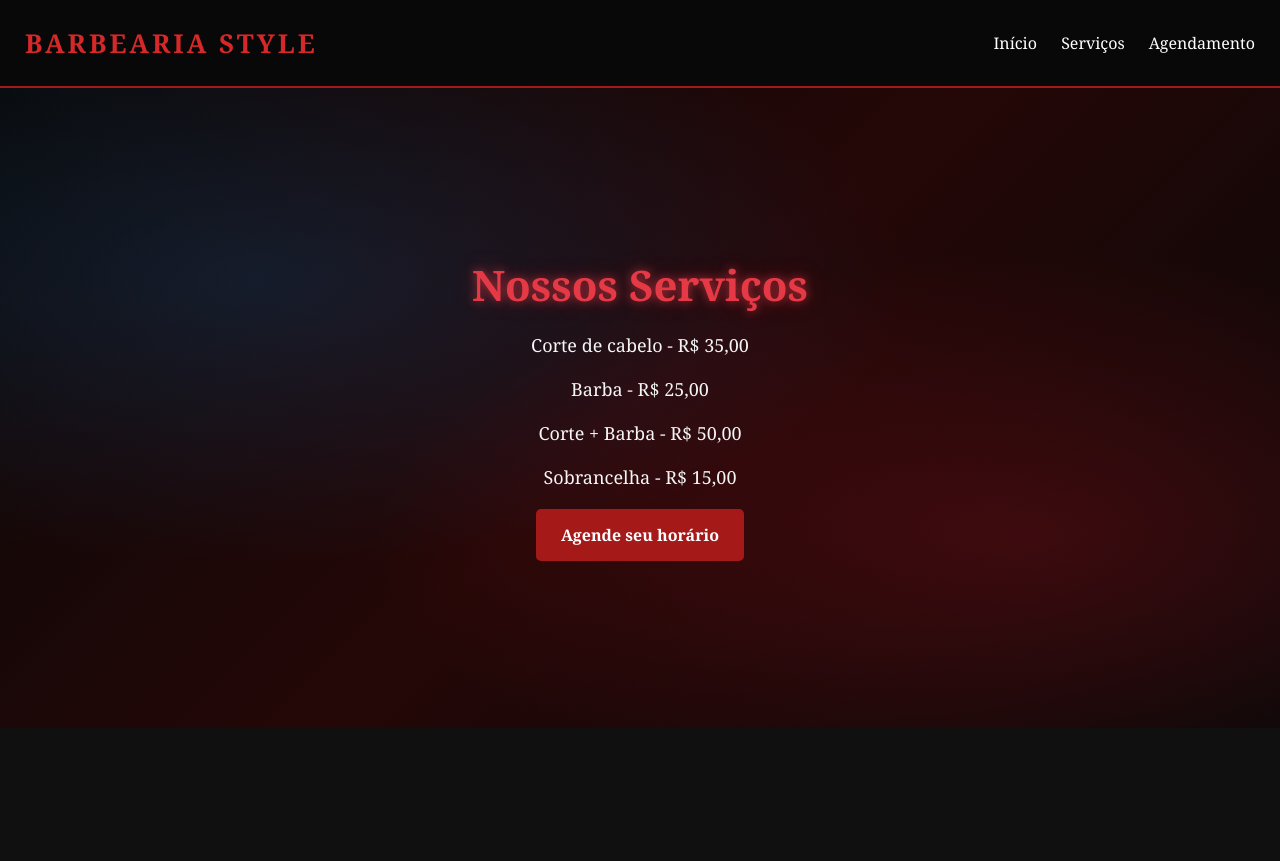
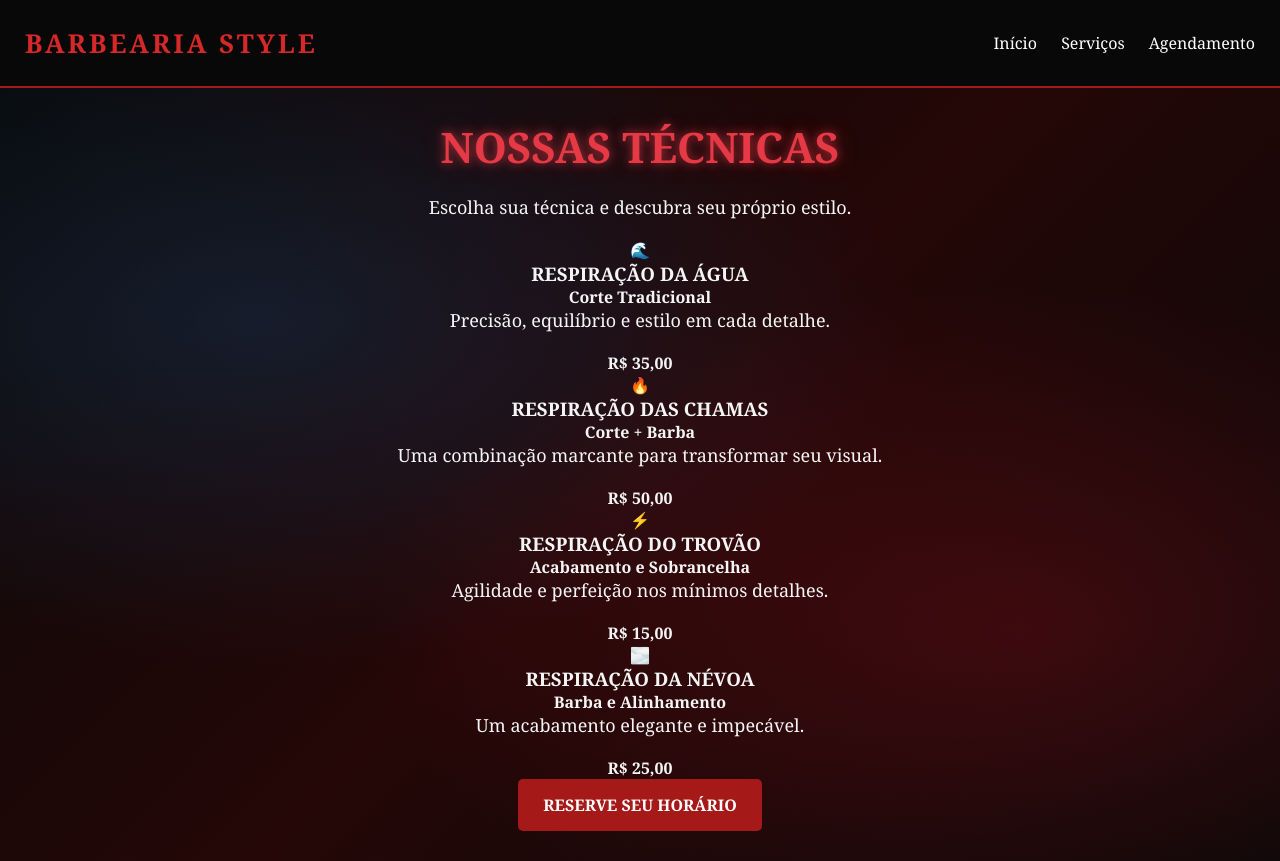
Before and after one commit to bruhqxx/barbearia-style, a plain HTML site: page servicos.html in a window 1280 px wide. Before the commit the page ends 800 px from the top, so only its background shows below. Drawn offline with Linux system fonts and the light colour scheme.

Commit message:
Update servicos.html

```diff
--- a/servicos.html
+++ b/servicos.html
@@ -1,3 +1,4 @@
+
 <!DOCTYPE html>
 <html lang="pt-br">
 <head>
@@ -18,15 +19,52 @@
         </nav>
     </header>
 
-    <main>
-        <h2>Nossos Serviços</h2>
+    <main class="pagina-servicos">
 
-        <p>Corte de cabelo - R$ 35,00</p>
-        <p>Barba - R$ 25,00</p>
-        <p>Corte + Barba - R$ 50,00</p>
-        <p>Sobrancelha - R$ 15,00</p>
+        <h2>NOSSAS TÉCNICAS</h2>
 
-        <a href="agendamento.html">Agende seu horário</a>
+        <p class="descricao-servicos">
+            Escolha sua técnica e descubra seu próprio estilo.
+        </p>
+
+        <section class="servicos-container">
+
+            <div class="servico-card agua">
+                <span>🌊</span>
+                <h3>RESPIRAÇÃO DA ÁGUA</h3>
+                <h4>Corte Tradicional</h4>
+                <p>Precisão, equilíbrio e estilo em cada detalhe.</p>
+                <strong>R$ 35,00</strong>
+            </div>
+
+            <div class="servico-card chamas">
+                <span>🔥</span>
+                <h3>RESPIRAÇÃO DAS CHAMAS</h3>
+                <h4>Corte + Barba</h4>
+                <p>Uma combinação marcante para transformar seu visual.</p>
+                <strong>R$ 50,00</strong>
+            </div>
+
+            <div class="servico-card trovao">
+                <span>⚡</span>
+                <h3>RESPIRAÇÃO DO TROVÃO</h3>
+                <h4>Acabamento e Sobrancelha</h4>
+                <p>Agilidade e perfeição nos mínimos detalhes.</p>
+                <strong>R$ 15,00</strong>
+            </div>
+
+            <div class="servico-card nevoa">
+                <span>🌫️</span>
+                <h3>RESPIRAÇÃO DA NÉVOA</h3>
+                <h4>Barba e Alinhamento</h4>
+                <p>Um acabamento elegante e impecável.</p>
+                <strong>R$ 25,00</strong>
+            </div>
+
+        </section>
+
+        <a href="agendamento.html">RESERVE SEU HORÁRIO</a>
+
     </main>
 
 </body>
```
